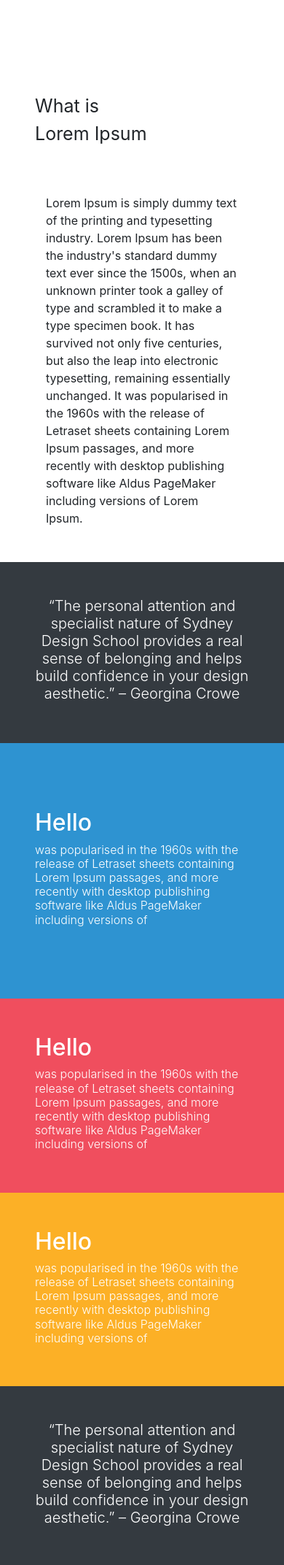
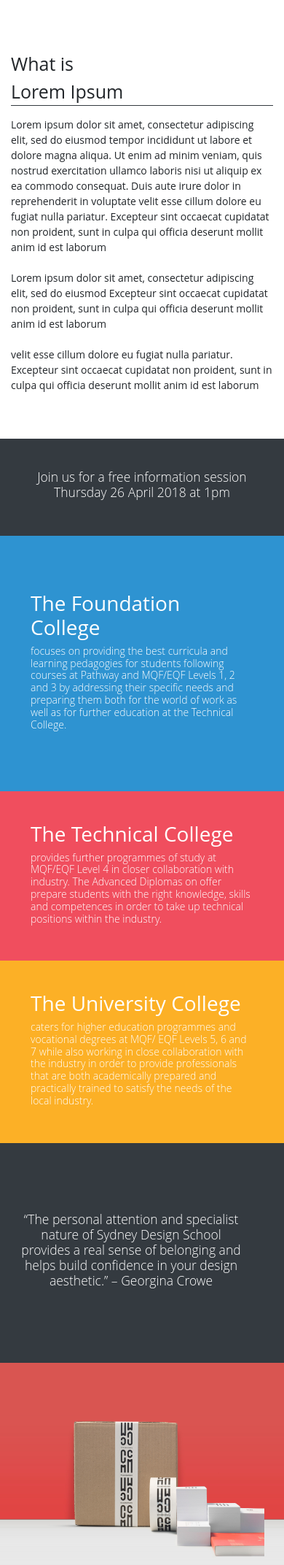
Before and after one commit to Megamman/Mcast-Website, a CodeIgniter app: page /Mcastwebsite/ in a window 390 px wide. Shown: the part 571-2715 px from the top of the page at 73% size. Run offline with CodeIgniter, Linux system fonts and the light colour scheme; some libraries are stand-ins or nearby versions.

Commit message:
Updated Homepage

```diff
--- a/_data/css/_classes.sass
+++ b/_data/css/_classes.sass
@@ -1,37 +1,22 @@
 // main: style.sass
 
+.footer
+    font-size: 10px !important
+
+.height-footer
+    height: 50px
+
+
+.svg-inline--fa
+    float: right
+    font-size: 30px !important
+    margin-left: 10px
+    margin-right: 10px
+
+*
+    font-size: 14px
+    font-family: "Open Sans", Verdana, sans-serif
 body
     height: 100%
     width: 100%
     margin: 0
-
-
-.ext-nav
-    position: relative
-    height: 50%
-    top: 50%
-    //change below to lower of increase font-size of the menu
-    font-size: 40px
-    font-weight: 400
-    text-transform: uppercase
-    text-align: center
-    letter-spacing: 40px
-
-footer
-    color: rgb(246, 246, 246)
-    padding: 1.5em
-    text-align: center
-    display: inline !important
-
-    svg
-        margin-left: 1em
-        margin-right: 1em
-
-.pos-f-t
-    height: 100%
-
-.text-white
-    display: block
-    position: relative
-    text-decoration: none
-    overflow: hidden
--- a/_data/css/_variables.sass
+++ b/_data/css/_variables.sass
@@ -9,3 +9,7 @@
 
 .yellow
     background-color: #FCB026
+
+
+.dark
+    background-color: #55565a
--- a/_data/css/_welcomepage.sass
+++ b/_data/css/_welcomepage.sass
@@ -50,8 +50,8 @@
 
 
 .no-padding
-    padding-top: 0
-    padding-bottom: 0
+    padding-top: 0 !important
+    padding-bottom: 0 !important
 
     h5
         text-align: center
@@ -64,17 +64,38 @@
     height: 350px
 
 .height-pic
-    height: 12em
+    height: 20em
+
 
 .bg-image-1
-    height: 12em
-    background-image: url('https://getbootstrap.com/2.3.2/assets/img/examples/slide-02.jpg')
+    background-image: url('../images/pic1.jpg')
+    background-size: contain
 
 .bg-image-2
-    background-image: url('https://getbootstrap.com/2.3.2/assets/img/examples/slide-02.jpg')
+    background-image: url('../images/pic2.jpg')
+    background-size: contain
+.bg-image-3
+    background-image: url('../images/pic3.gif')
+    background-size: contain
+.bg-image-4
+    background-image: url('../images/pic4.png')
+    background-size: contain
 
-.bg-image-3
-    background-image: url('https://getbootstrap.com/2.3.2/assets/img/examples/slide-02.jpg')
 
-.bg-image-4
-    background-image: url('https://getbootstrap.com/2.3.2/assets/img/examples/slide-02.jpg')
+.btn-circle.btn-xl
+    width: 70px
+    height: 70px
+    padding: 10px 16px
+    border-radius: 35px
+    font-size: 24px
+    line-height: 1.33
+
+
+.btn-circle
+    width: 30px
+    height: 30px
+    padding: 6px 0px
+    border-radius: 15px
+    text-align: center
+    font-size: 12px
+    line-height: 1.42857
--- a/application/views/templates/end.php
+++ b/application/views/templates/end.php
@@ -1,8 +1,21 @@
-<div class="row bg-light p-5">
-    <h5 class="display-5 col-sm-12 text-black font-weight-light">“The personal attention and specialist nature of Sydney Design School
-         provides a real sense of belonging and helps build confidence in your design aesthetic.” – Georgina Crowe</h5>
+    <div class="bg-light p-5 no-padding ">
+        <span class=" row text-black font-weight-light height-footer">
+            <div class="col-sm-7 footer">
+                © MCAST Institute Of Creative Arts - Misrah Ghonoq, Targa Gap Mosta, Malta MST 1735
+            </div>
+            <div class="col-sm-2">
+            </div>
+            <div class="col-sm-3">
+                <i class="fab fa-facebook"></i>
+                <i class="fab fa-instagram"></i>
+                <i class="fab fa-snapchat-square"></i>
+                <i class="fab fa-twitter-square"></i>
+            </div>
 
-</div>
+        </span>
+
+    </div>
+
 
     <script src="https://ajax.googleapis.com/ajax/libs/jquery/1.12.4/jquery.min.js"</script>
     <script src="<?=base_url('js/bootstrap.min.js')?>"</script>
--- a/application/views/welcome.php
+++ b/application/views/welcome.php
@@ -8,67 +8,78 @@
 
 <div class="container">
 
-    <section class="row p-5">
-        <div class="spb-column-container col-sm-4">
-            <div class="spb-column-inner row clearfix bigText">
-                <p>
+    <section class="row">
+        <div class="spb-column-container col-sm-3">
+            <div class="clearfix bigText ">
+                <p class="border-bottom border-dark">
                     What is <br>
                     Lorem Ipsum
                 </p>
             </div>
         </div>
-        <div class="spb-column-container col-sm-8">
-            Lorem Ipsum is simply dummy text of the printing and
-            typesetting industry. Lorem Ipsum has been the
-            industry's standard dummy text ever since the
-            1500s, when an unknown printer took a galley
-            of type and scrambled it to make a type specimen book.
-            It has survived not only five centuries, but also the
-            leap into electronic typesetting, remaining essentially
-            unchanged. It was popularised in the 1960s with the release
-            of Letraset sheets containing Lorem Ipsum passages,
-            and more recently with desktop publishing software
-            like Aldus PageMaker including versions of Lorem Ipsum.
+        <div class="col-sm-2">
+
         </div>
+        <div class="spb-column-container col-sm-7">
+            Lorem ipsum dolor sit amet, consectetur adipiscing elit, sed do eiusmod
+            tempor incididunt ut labore et dolore magna aliqua. Ut enim ad minim
+            veniam, quis nostrud exercitation ullamco laboris nisi ut aliquip ex
+            ea commodo consequat. Duis aute irure dolor in reprehenderit in voluptate
+            velit esse cillum dolore eu fugiat nulla pariatur.
+            Excepteur sint occaecat cupidatat non proident, sunt in culpa qui officia
+            deserunt mollit anim id est laborum <br><br>
+
+            Lorem ipsum dolor sit amet, consectetur adipiscing elit, sed do eiusmod
+            Excepteur sint occaecat cupidatat non proident, sunt in culpa qui officia
+            deserunt mollit anim id est laborum <br><br>
+
+
+            velit esse cillum dolore eu fugiat nulla pariatur.
+            Excepteur sint occaecat cupidatat non proident, sunt in culpa qui officia
+            deserunt mollit anim id est laborum <br><br>
+
+
     </section>
 </div>
 
 
 <div class="row bg-dark p-5">
-    <h5 class="display-5 col-sm-12 text-white font-weight-light">“The personal attention and specialist nature of Sydney Design
-    School provides a real sense of belonging and helps build confidence in your design aesthetic.” – Georgina Crowe</h5>
+    <h5 class="display-5 col-sm-12 text-white font-weight-light">Join us for a free information session Thursday 26 April 2018 at 1pm</h5>
 </div>
 
 <div class="row no-padding">
     <div class="col-sm-4 d-flex align-items-center blue my-0 text-white height-adj">
         <div class="p-5">
-            <h2>Hello</h2>
-            <h6 class="font-weight-light">was popularised in the 1960s with the release
-           of Letraset sheets containing Lorem Ipsum passages,
-           and more recently with desktop publishing software
-           like Aldus PageMaker including versions of</h6>
+            <h2>The Foundation College </h2>
+            <h6 class="font-weight-light">focuses on providing
+                the best curricula and learning pedagogies for students following
+                courses at Pathway and MQF/EQF Levels 1, 2 and 3 by addressing their specific
+                needs and preparing them both for the world of work as well
+                as for further education at the Technical College.</h6>
         </div>
     </div>
 
     <div class="col-sm-4 d-flex align-items-center red my-0 text-white">
         <div class="p-5">
-            <h2>Hello</h2>
-
-            <h6 class="font-weight-light">was popularised in the 1960s with the release
-           of Letraset sheets containing Lorem Ipsum passages,
-           and more recently with desktop publishing software
-           like Aldus PageMaker including versions of</h6>
+            <h2>The Technical College</h2>
+            <h6 class="font-weight-light">provides further
+                programmes of study at MQF/EQF Level 4 in closer collaboration
+                with industry. The Advanced Diplomas on offer prepare students
+                with the right knowledge, skills and competences in order to take
+                up technical positions within the industry.</h6>
         </div>
     </div>
 
 
     <div class="col-sm-4 d-flex align-items-center yellow my-0 text-white">
         <div class="p-5">
-            <h2>Hello</h2>
-            <h6 class="font-weight-light">was popularised in the 1960s with the release
-           of Letraset sheets containing Lorem Ipsum passages,
-           and more recently with desktop publishing software
-           like Aldus PageMaker including versions of</h6>
+            <h2>The University College </h2>
+            <h6 class="font-weight-light">caters for
+                higher education programmes and vocational degrees at MQF/ EQF
+                Levels 5, 6 and 7 while also working in close collaboration
+                with the industry in order to provide professionals that are
+                both academically prepared and practically trained to satisfy
+                the needs of the local industry.</h6>
 
         </div>
     </div>
@@ -80,7 +91,7 @@
 
 
 <div class="row bg-dark p-5">
-    <h5 class="display-5 col-sm-12 text-white font-weight-light">“The personal attention and specialist nature of Sydney Design School
+    <h5 class="display-5 col-sm-12 text-white font-weight-light row">“The personal attention and specialist nature of Sydney Design School
          provides a real sense of belonging and helps build confidence in your design aesthetic.” – Georgina Crowe</h5>
 
 </div>
@@ -89,21 +100,37 @@
 <div class="row no-padding">
     <div class="col-sm-3 d-flex my-0 height-pic bg-image-1">
     </div>
-    <div class="col-sm-3 d-flex align-items-center my-0 height-pic bg-image-2">
+    <div class="col-sm-3 d-flex my-0 height-pic bg-image-2">
     </div>
-    <div class="col-sm-3 d-flex align-items-center my-0 height-pic bg-image-3">
+    <div class="col-sm-3 d-flex my-0 height-pic bg-image-3">
     </div>
-    <div class="col-sm-3 d-flex align-items-center my-0 height-pic bg-image-4">
+    <div class="col-sm-3 d-flex my-0 height-pic bg-image-4">
     </div>
 </div>
 
 <div class="row bg-dark p-5">
-    <p class="col-sm-4 text-white font-weight-light">“The personal attention and specialist nature of Sydney Design School
-         provides a real sense of belonging and helps build confidence in your design aesthetic.” – Georgina Crowe</p>
+    <span class="col-sm-6 text-white font-weight-light">
+        <h4>Join Us</h4> <br>
+        <p>
+            We don’t just prepare you for examinations.
 
-         <p class="col-sm-4"></p>
+            We collaborate with the leading industry players to give you hands-on training in the latest best practices and technologies. Get ready to roll up your sleeves and put what you learn in the classroom to practice in our workshops, laboratories and in real work settings, through placements and apprenticeships.
 
-    <p class="col-sm-4 text-white font-weight-light float-sm-right">“The personal attention and specialist nature of Sydney Design School
-        provides a real sense of belonging and helps build confidence in your design aesthetic.” – Georgina Crowe</p>
+            Our ultimate goal is to give you the skills and experiences required to help you achieve the thriving career you are aspiring for.
+        </p>
+
+    </span>
+
+    <p class="col-sm-3"></p>
+
+    <span class="col-sm-3 text-white font-weight-light">
+        <h4>Join Us</h4> <br>
+        <p>
+            We don’t just prepare you for examinations.
+
+            We collaborate with the leading
+        </p>
+
+    </span>
 
 </div>
--- a/css/style.css
+++ b/css/style.css
@@ -10,44 +10,34 @@
     background-color: #FCB026;
 }
 
+.dark {
+    background-color: #55565a;
+}
+
+.footer {
+    font-size: 10px !important;
+}
+
+.height-footer {
+    height: 50px;
+}
+
+.svg-inline--fa {
+    float: right;
+    font-size: 30px !important;
+    margin-left: 10px;
+    margin-right: 10px;
+}
+
+* {
+    font-size: 14px;
+    font-family: "Open Sans", Verdana, sans-serif;
+}
+
 body {
     height: 100%;
     width: 100%;
     margin: 0;
-}
-
-.ext-nav {
-    position: relative;
-    height: 50%;
-    top: 50%;
-    font-size: 40px;
-    font-weight: 400;
-    text-transform: uppercase;
-    text-align: center;
-    letter-spacing: 40px;
-}
-
-footer {
-    color: #f6f6f6;
-    padding: 1.5em;
-    text-align: center;
-    display: inline !important;
-}
-
-footer svg {
-    margin-left: 1em;
-    margin-right: 1em;
-}
-
-.pos-f-t {
-    height: 100%;
-}
-
-.text-white {
-    display: block;
-    position: relative;
-    text-decoration: none;
-    overflow: hidden;
 }
 
 .navbar {
@@ -105,8 +95,8 @@ footer svg {
 }
 
 .no-padding {
-    padding-top: 0;
-    padding-bottom: 0;
+    padding-top: 0 !important;
+    padding-bottom: 0 !important;
 }
 
 .no-padding h5 {
@@ -122,22 +112,44 @@ footer svg {
 }
 
 .height-pic {
-    height: 12em;
+    height: 20em;
 }
 
 .bg-image-1 {
-    height: 12em;
-    background-image: url("https://getbootstrap.com/2.3.2/assets/img/examples/slide-02.jpg");
+    background-image: url("../images/pic1.jpg");
+    background-size: contain;
 }
 
 .bg-image-2 {
-    background-image: url("https://getbootstrap.com/2.3.2/assets/img/examples/slide-02.jpg");
+    background-image: url("../images/pic2.jpg");
+    background-size: contain;
 }
 
 .bg-image-3 {
-    background-image: url("https://getbootstrap.com/2.3.2/assets/img/examples/slide-02.jpg");
+    background-image: url("../images/pic3.gif");
+    background-size: contain;
 }
 
 .bg-image-4 {
-    background-image: url("https://getbootstrap.com/2.3.2/assets/img/examples/slide-02.jpg");
+    background-image: url("../images/pic4.png");
+    background-size: contain;
 }
+
+.btn-circle.btn-xl {
+    width: 70px;
+    height: 70px;
+    padding: 10px 16px;
+    border-radius: 35px;
+    font-size: 24px;
+    line-height: 1.33;
+}
+
+.btn-circle {
+    width: 30px;
+    height: 30px;
+    padding: 6px 0px;
+    border-radius: 15px;
+    text-align: center;
+    font-size: 12px;
+    line-height: 1.42857;
+}
```
Also changed, not shown: css/style.min.css (+1 -1 lines), images/pic1.jpg (added), images/pic2.jpg (added), images/pic3.gif (added), images/pic4.png (added).
